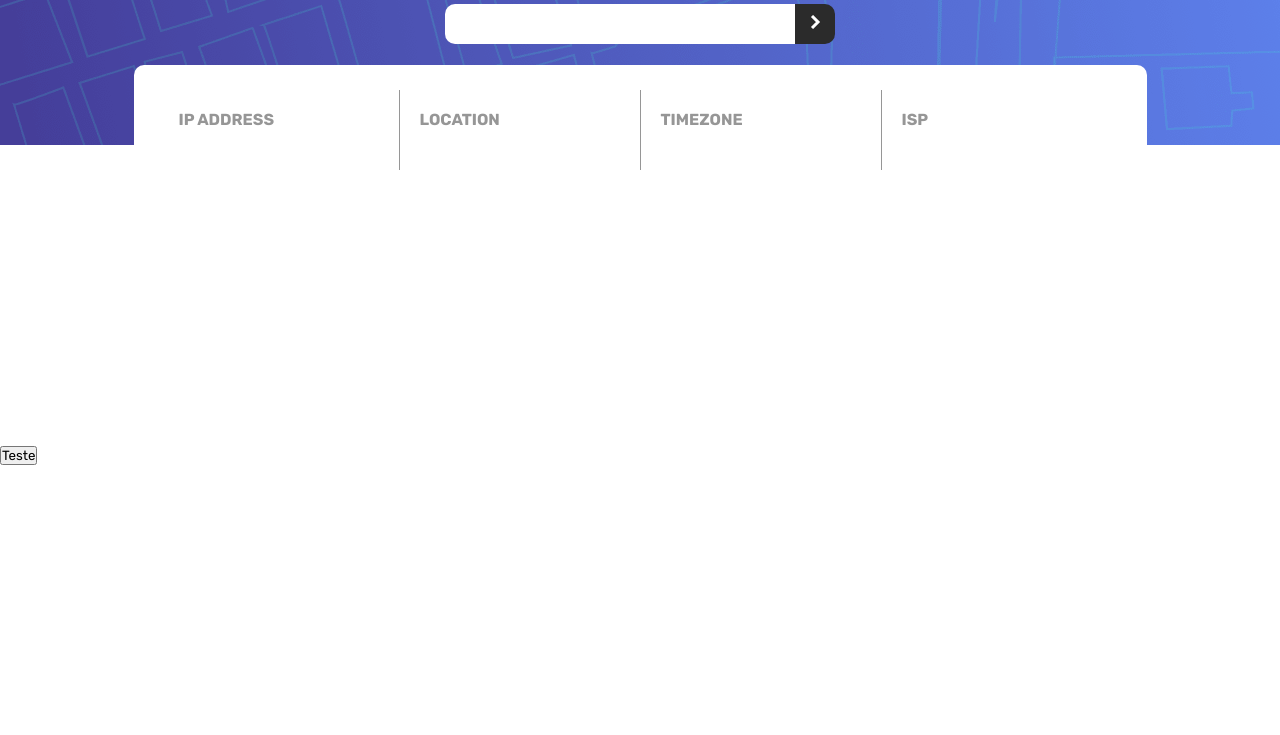
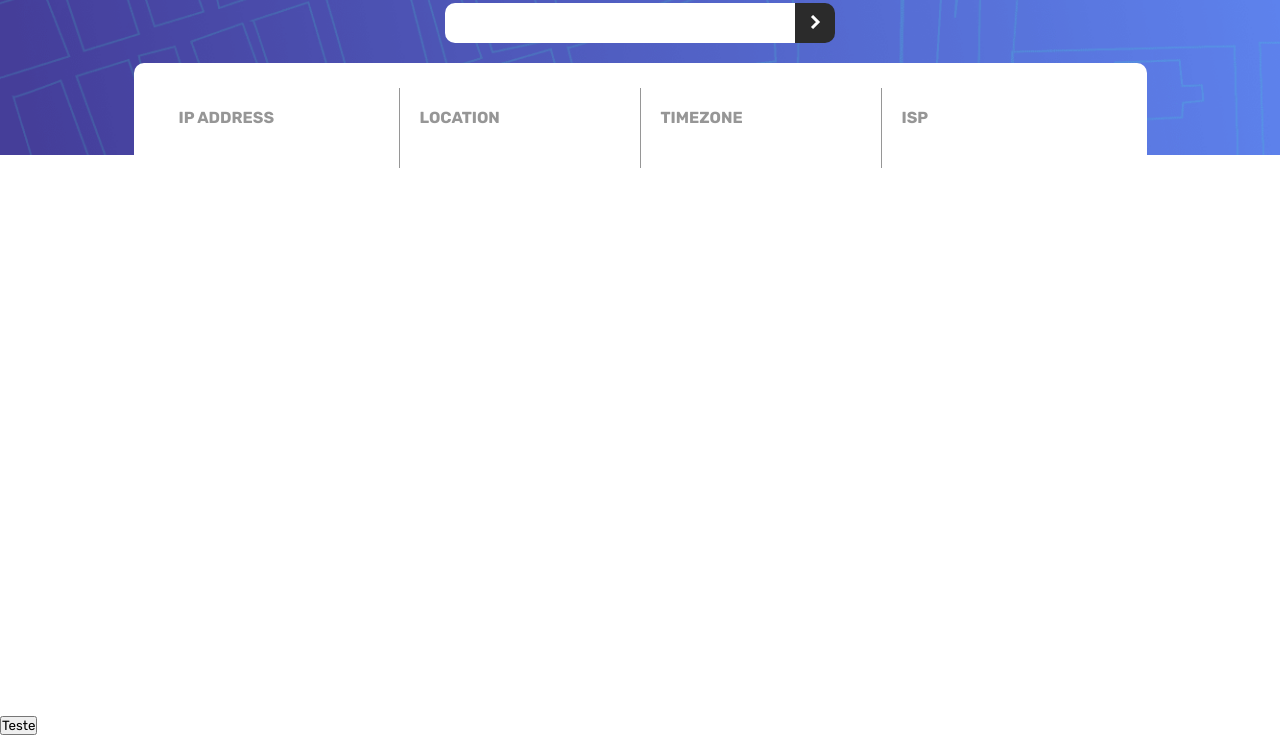
Before and after one commit to igorlopesf/IP-Address-Tracker, a plain HTML site: page index.html in a window 1280 px wide. Shown: the part 85-820 px from the top of the page. Drawn offline with nearby package versions, Linux system fonts and the light colour scheme.

Commit message:
Atualizações CSS

```diff
--- a/css/style.css
+++ b/css/style.css
@@ -12,7 +12,7 @@
 }
 
 #map {
-  height: 300px;
+  height: 70vh;
   z-index: 0;
 }
 
@@ -20,8 +20,9 @@
     display: flex;
     flex-direction: column;
     align-items: center;
-    background: url("../imgs/pattern-bg.png");
-    height: 230px;
+    background: url("../imgs/pattern-bg.png") no-repeat;
+    background-size: cover;
+    height: 30vh;
     justify-content: space-around;
 }
 #infos{
@@ -37,6 +38,7 @@
   position: relative;
   top: 30px;
 }
+
 #containerHeader input{
   border-style: none;
   border-radius: 10px 0px 0px 10px;
@@ -57,6 +59,7 @@
 #inputGroup{
   display: flex;
   align-items: center;
+  /* margin-top: 20px; */
   margin-top: 20px;
 }
 
@@ -64,8 +67,9 @@
   background-color: #fff;
   border-radius: 10px;
   position: relative;
-  top: 50px;
+  /* top: 50px; */
   z-index: 1;
+  margin-top: 50px;
 }
 
 #info{
```
